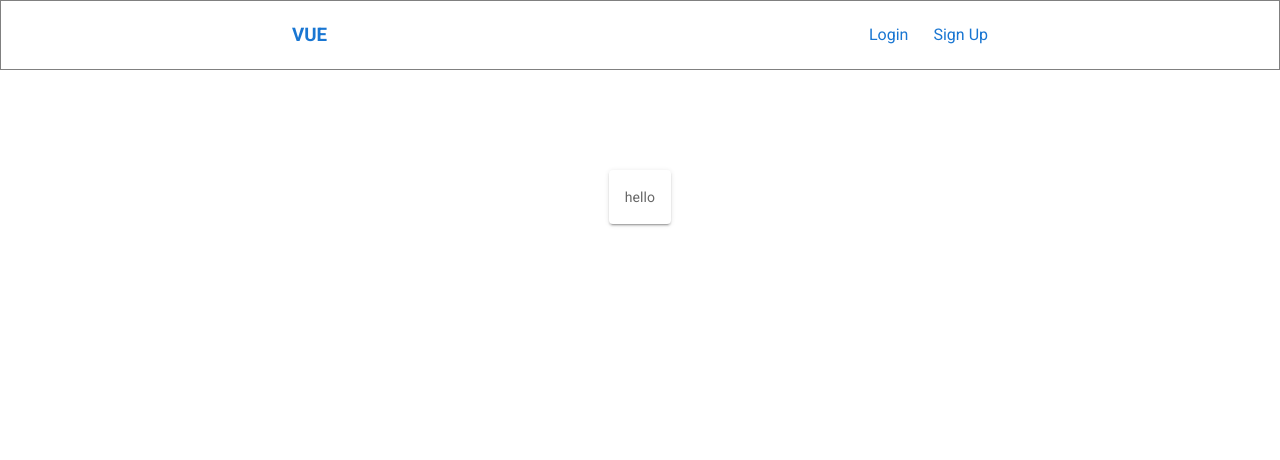
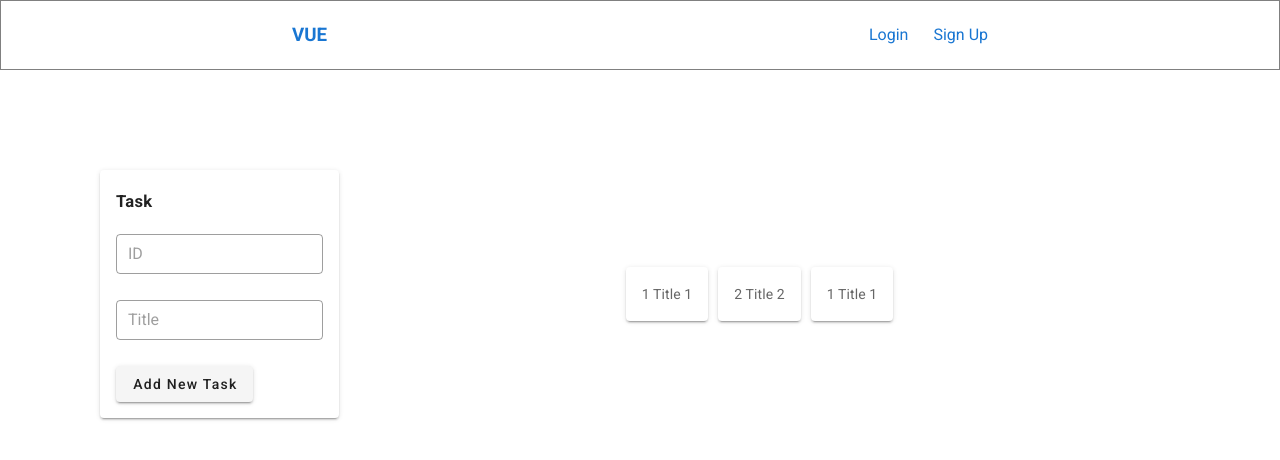
Before and after one commit to pauljor1499/vue2-pinia, a Vue app: page / in a window 1280 px wide. Shown: the top 460 px of the page. Built offline with nearby package versions, Linux system fonts and the light colour scheme.

Commit message:
update pinia page

```diff
--- a/package.json
+++ b/package.json
@@ -8,6 +8,7 @@
   },
   "dependencies": {
     "core-js": "^3.8.3",
+    "pinia": "^2.0.24",
     "vue": "^2.6.14",
     "vue-router": "^3.5.1",
     "vuetify": "^2.6.0"
--- a/public/index.html
+++ b/public/index.html
@@ -1,17 +1,27 @@
 <!DOCTYPE html>
 <html lang="en">
     <head>
-    <meta charset="utf-8">
-    <meta http-equiv="X-UA-Compatible" content="IE=edge">
-    <meta name="viewport" content="width=device-width,initial-scale=1.0">
-    <link rel="icon" href="<%= BASE_URL %>favicon.ico">
+        <meta charset="utf-8" />
+        <meta http-equiv="X-UA-Compatible" content="IE=edge" />
+        <meta name="viewport" content="width=device-width,initial-scale=1.0" />
+        <link rel="icon" href="<%= BASE_URL %>favicon.ico" />
         <title><%= htmlWebpackPlugin.options.title %></title>
-    <link rel="stylesheet" href="https://fonts.googleapis.com/css?family=Roboto:100,300,400,500,700,900">
-    <link rel="stylesheet" href="https://cdn.jsdelivr.net/npm/@mdi/font@latest/css/materialdesignicons.min.css">
+        <link
+            rel="stylesheet"
+            href="https://fonts.googleapis.com/css?family=Roboto:100,300,400,500,700,900"
+        />
+        <link
+            rel="stylesheet"
+            href="https://cdn.jsdelivr.net/npm/@mdi/font@latest/css/materialdesignicons.min.css"
+        />
     </head>
     <body>
         <noscript>
-      <strong>We're sorry but <%= htmlWebpackPlugin.options.title %> doesn't work properly without JavaScript enabled. Please enable it to continue.</strong>
+            <strong
+                >We're sorry but <%= htmlWebpackPlugin.options.title %> doesn't
+                work properly without JavaScript enabled. Please enable it to
+                continue.</strong
+            >
         </noscript>
         <div id="app"></div>
         <!-- built files will be auto injected -->
--- a/src/components/Dashboard.vue
+++ b/src/components/Dashboard.vue
@@ -1,14 +1,70 @@
 <template>
     <div class="main-content">
         <body>
+            <v-card>
+                <v-card-title>
+                    <h5>Task</h5>
+                </v-card-title>
+                <v-card-text>
+                    <v-text-field
+                        v-model="new_id"
+                        outlined
+                        dense
+                        placeholder="ID"
+                    />
+                    <v-text-field
+                        v-model="new_title"
+                        outlined
+                        dense
+                        placeholder="Title"
+                    />
+                    <v-btn @click="handleSubmit()"> Add New Task </v-btn>
+                </v-card-text>
+            </v-card>
+
             <div class="body-message">
-                <v-card>
-                    <v-card-text> hello </v-card-text>
+                <v-card v-for="(item, index) in store.tasks" :key="index + 'a'">
+                    <v-card-text>
+                        {{ item.id }}
+                        {{ item.title }}
+                    </v-card-text>
+                </v-card>
+                <v-card v-for="(item, index) in store.favs" :key="index + 'b'">
+                    <v-card-text>
+                        {{ item.id }}
+                        {{ item.title }}
+                    </v-card-text>
                 </v-card>
             </div>
         </body>
     </div>
 </template>
+
+<script>
+import { useTaskStore } from "@/store/TaskStore";
+
+export default {
+    data() {
+        return {
+            store: useTaskStore(),
+
+            new_id: "",
+            new_title: "",
+        };
+    },
+
+    methods: {
+        handleSubmit() {
+            var task = {
+                id: this.new_id,
+                title: this.new_title,
+                isFav: false,
+            };
+            this.store.addNewTask(task);
+        },
+    },
+};
+</script>
 
 <style scoped>
 body {
@@ -20,5 +76,7 @@ body {
 
 .body-message {
     margin: auto;
+    display: flex;
+    gap: 10px;
 }
 </style>
--- a/src/main.js
+++ b/src/main.js
@@ -1,12 +1,15 @@
-import Vue from 'vue'
-import App from './App.vue'
-import router from './router'
-import vuetify from './plugins/vuetify'
+import Vue from "vue";
+import App from "./App.vue";
+import router from "./router";
+import vuetify from "./plugins/vuetify";
+import { createPinia } from "pinia";
 
-Vue.config.productionTip = false
+Vue.use(createPinia());
+
+Vue.config.productionTip = false;
 
 new Vue({
-  router,
-  vuetify,
-  render: h => h(App)
-}).$mount('#app')
+    router,
+    vuetify,
+    render: (h) => h(App),
+}).$mount("#app");
--- /dev/null
+++ b/src/store/TaskStore.js
@@ -0,0 +1,38 @@
+import { defineStore } from "pinia";
+
+export const useTaskStore = defineStore("taskStore", {
+    state: () => ({
+        tasks: [
+            {
+                id: 1,
+                title: "Title 1",
+                isFav: true,
+            },
+
+            {
+                id: 2,
+                title: "Title 2",
+                isFav: false,
+            },
+        ],
+        name: "Yoshi",
+    }),
+
+    getters: {
+        // favs() {
+        //     //this. refers to the state's object
+        //     return this.tasks.filter((t) => t.isFav == true);
+        // },
+
+        favs: (state) => {
+            //this. refers to the state's object
+            return state.tasks.filter((t) => t.isFav == true);
+        },
+    },
+
+    actions: {
+        addNewTask(new_task) {
+            this.tasks.push(new_task);
+        },
+    },
+});
```
Also changed, not shown: 1 other file (tests, documents, lock files or other folders). Lines whose indentation alone changed are shown as unchanged.
